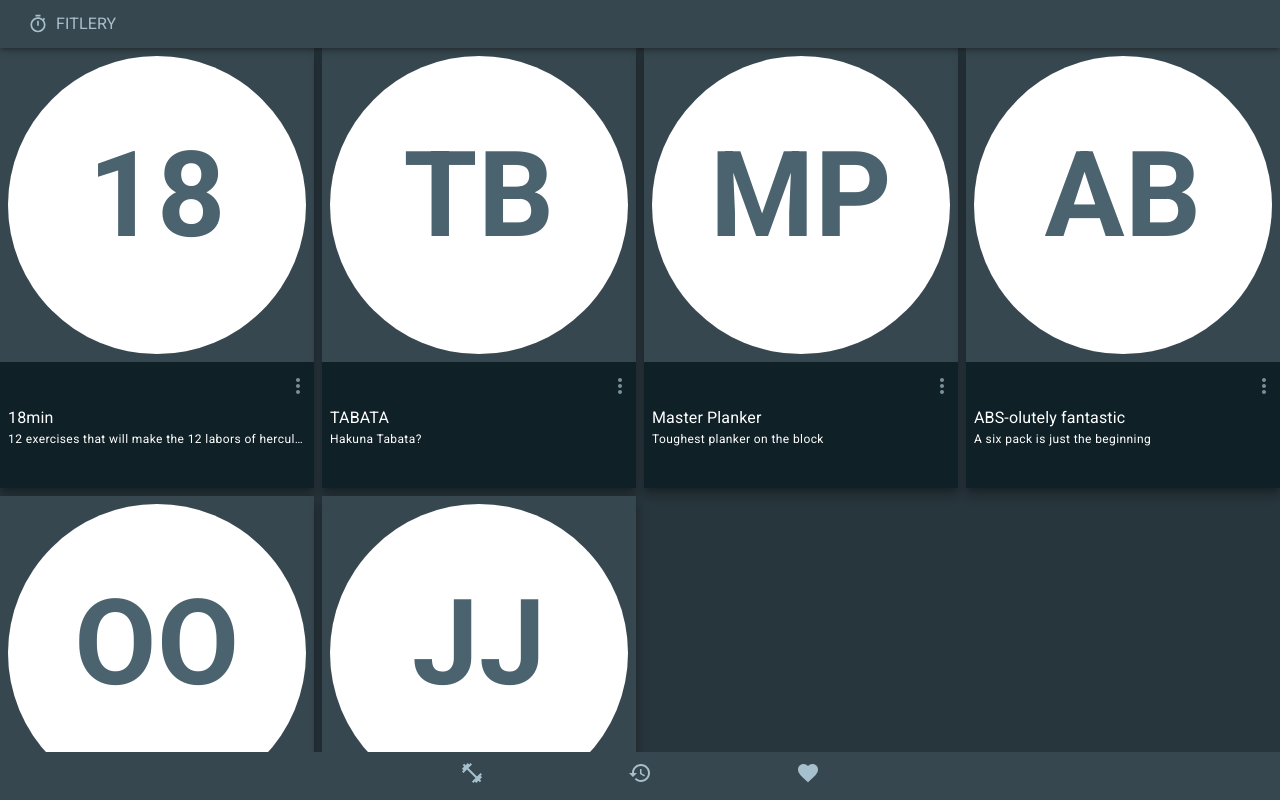
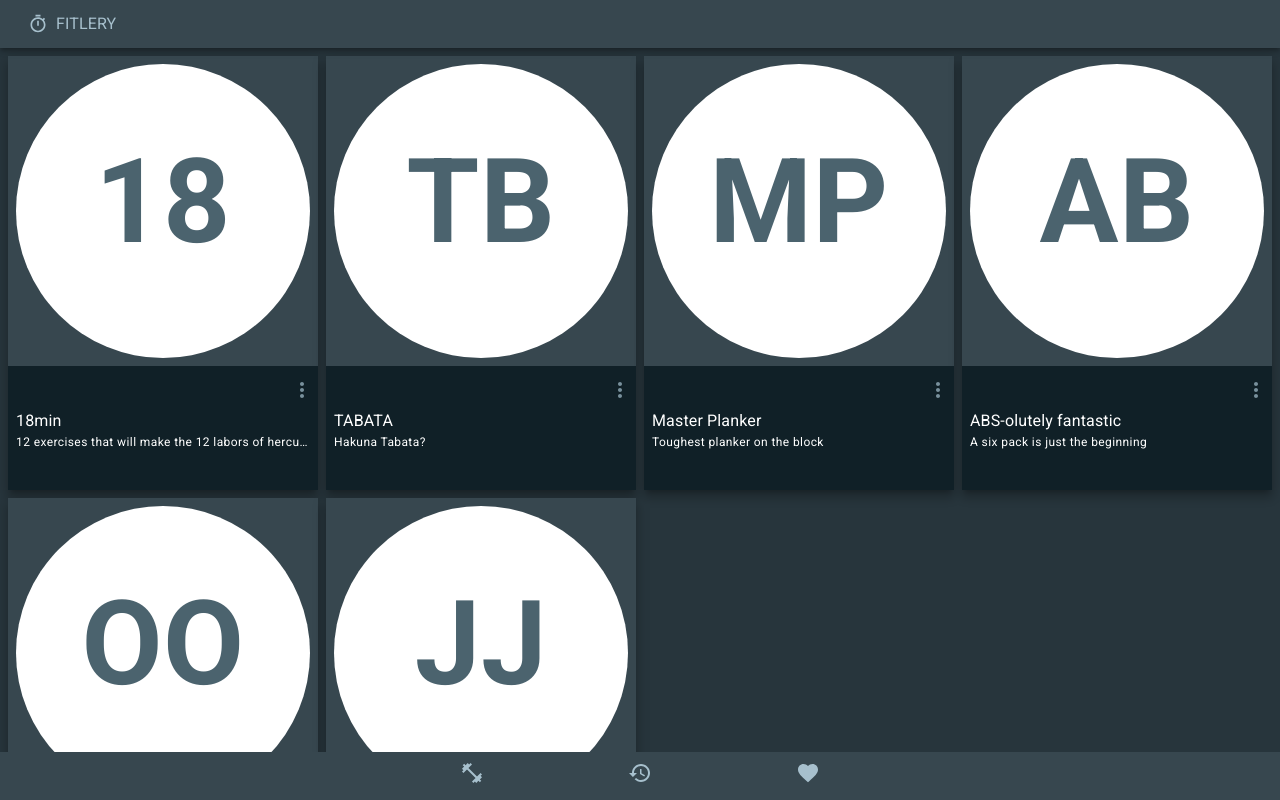
Before and after one commit to m00k/fitlery-web, a React (Create React App) app: page / in a window 1280 px wide. Built offline with nearby package versions, Linux system fonts and the light colour scheme.

Commit message:
style(workout list): add margin

```diff
--- a/src/workout/list/WorkoutList.tsx
+++ b/src/workout/list/WorkoutList.tsx
@@ -28,6 +28,7 @@ export default function WorkoutList() {
       display='grid'
       gridTemplateColumns='repeat(12, 1fr)'
       gridGap={theme.spacing(1)}
+      m={1}
     >
       {workouts.map((workout: WorkoutData, index: number) => (
         <Workout
```
